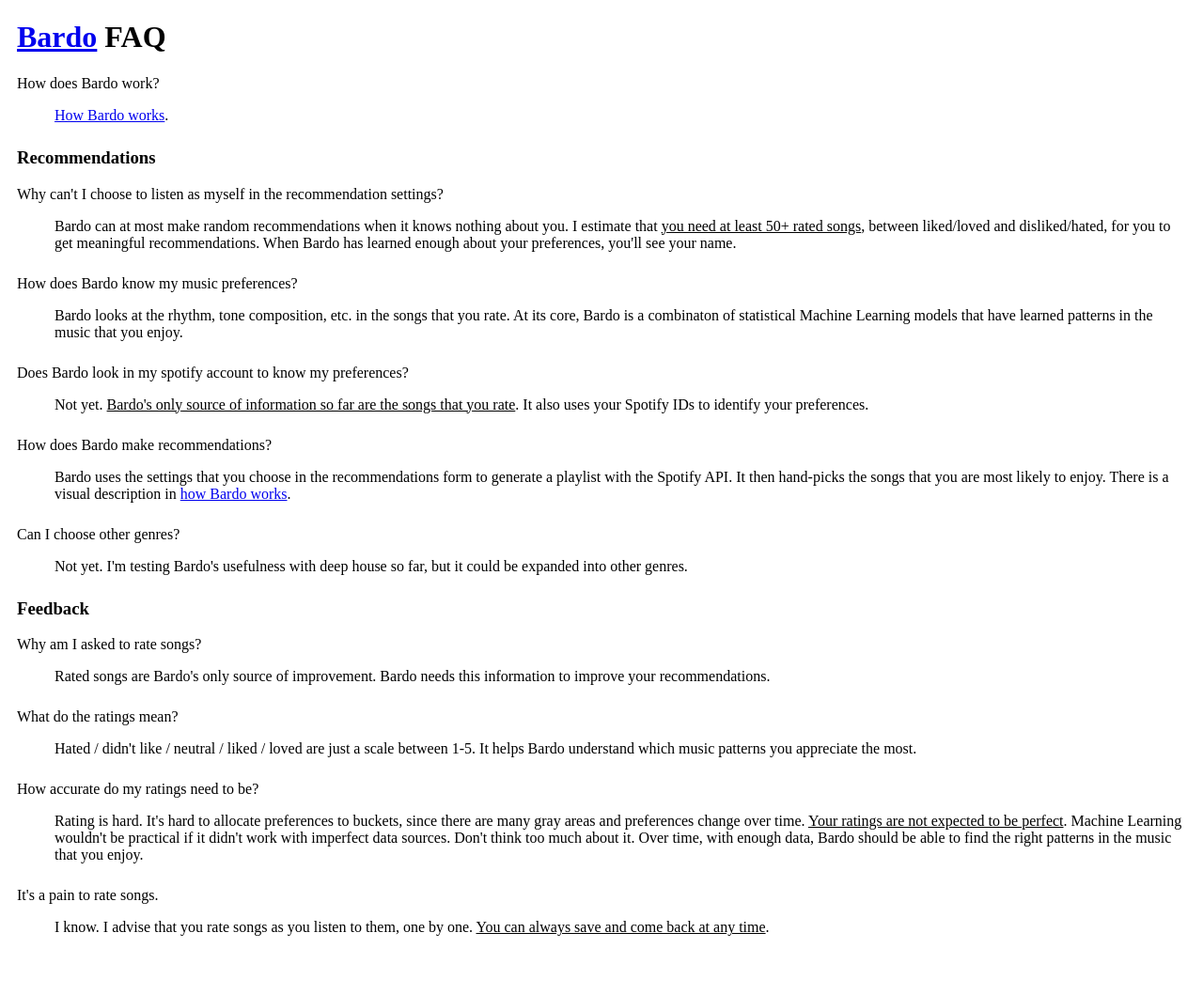
After one commit to lgaleana/bardo, a Flask app: page /faq in a window 1280 px wide. The commit adds this page. Shown: the whole page at 94% size. Run offline with Flask 2, Linux system fonts and the light colour scheme; parts of the project's set-up code (start-up, migrations or seed data) failed here and were passed over.

Commit message:
Added FAQ

```diff
--- a/bardo/__init__.py
+++ b/bardo/__init__.py
@@ -163,10 +163,6 @@
   else:
     return '<meta name="viewport" content="width=device-width">No tracks saved.'
 
-@app.route('/how-it-works')
-def how_it_works():
-  return render_template('how-it-works.html')
-
 @app.route('/rate-recommendations')
 def rate_recommendations():
   def response(token, bardo_id):
@@ -224,6 +220,14 @@
     redirect_url=url_for(post_auth),
   )
 
+@app.route('/faq')
+def faq():
+  return render_template('faq.html')
+
+@app.route('/how-it-works')
+def how_it_works():
+  return render_template('how-it-works.html')
+
 @app.route('/metrics')
 def metrics():
   users_data = db.load_users_data('2020-04-25')
--- /dev/null
+++ b/bardo/templates/faq.html
@@ -0,0 +1,43 @@
+<!doctype html>
+<html lang="en">
+<head>
+  <meta charset="utf-8">
+  <title>Bardo: AI music curator</title>
+  <meta name="description" content="Using AI to discover new music">
+  <meta name="viewport" content="width=device-width">
+  <style>
+    ul {
+      list-style-type: none;
+      margin-bottom: 25px;
+    }
+    body {
+      padding: 0 10px 30px 10px;
+    }
+  </style>
+</head>
+<body>
+  <h1><a href="{{url_for('main')}}">Bardo</a> FAQ</h1>
+  <p>How does Bardo work?</p>
+  <p><ul><li><a href="{{url_for('how_it_works')}}">How Bardo works</a>.</li></ul></p>
+  <h3 id="recommendations">Recommendations</h3>
+  <p>Why can't I choose to listen as myself in the recommendation settings?<p>
+  <p><ul><li>Bardo can at most make random recommendations when it knows nothing about you. I estimate that <u>you need at least 50+ rated songs</u>, between liked/loved and disliked/hated, for you to get meaningful recommendations. When Bardo has learned enough about your preferences, you'll see your name.</li></ul></p>
+  <p>How does Bardo know my music preferences?</p>
+  <p><ul><li>Bardo looks at the rhythm, tone composition, etc. in the songs that you rate. At its core, Bardo is a combinaton of statistical Machine Learning models that have learned patterns in the music that you enjoy.</li></ul></p>
+  <p>Does Bardo look in my spotify account to know my preferences?</p>
+  <p><ul><li>Not yet. <u>Bardo's only source of information so far are the songs that you rate</u>. It also uses your Spotify IDs to identify your preferences.</li></ul></p>
+  <p>How does Bardo make recommendations?</p>
+  <p><ul><li>Bardo uses the settings that you choose in the recommendations form to generate a playlist with the Spotify API. It then hand-picks the songs that you are most likely to enjoy. There is a visual description in <a href="{{url_for('how_it_works')}}#technical">how Bardo works</a>.</li></ul></p>
+  <p>Can I choose other genres?</p>
+  <p><ul><li>Not yet. I'm testing Bardo's usefulness with deep house so far, but it could be expanded into other genres.</li></ul></p>
+  <h3>Feedback</h3>
+  <p>Why am I asked to rate songs?</p>
+  <p><ul><li>Rated songs are Bardo's only source of improvement. Bardo needs this information to improve your recommendations.</li></ul></p>
+  <p>What do the ratings mean?</p>
+  <p><ul><li>Hated / didn't like / neutral / liked / loved are just a scale between 1-5. It helps Bardo understand which music patterns you appreciate the most.</li></ul></p>
+  <p>How accurate do my ratings need to be?</p>
+  <p><ul><li>Rating is hard. It's hard to allocate preferences to buckets, since there are many gray areas and preferences change over time. <u>Your ratings are not expected to be perfect</u>. Machine Learning wouldn't be practical if it didn't work with imperfect data sources. Don't think too much about it. Over time, with enough data, Bardo should be able to find the right patterns in the music that you enjoy.</li></ul></p>
+  <p>It's a pain to rate songs.</p>
+  <p><ul><li>I know. I advise that you rate songs as you listen to them, one by one. <u>You can always save and come back at any time</u>.</li></ul></p>
+</body>
+</html>
--- a/bardo/templates/index.html
+++ b/bardo/templates/index.html
@@ -12,6 +12,7 @@
   <p><a href="{{url_for('rate_recommendations')}}">Rate Bardo recommendations</a></p>
   <p><a href="{{url_for('profile')}}">Music preferences</a></p>
   <hr>
+  <p><a href="{{url_for('faq')}}">FAQ</a></p>
   <p><a href="{{url_for('how_it_works')}}">How it works</a></p>
   <p><a href="{{url_for('metrics')}}">Metrics</a></p>
 </body>
--- a/bardo/templates/playlist-selection.html
+++ b/bardo/templates/playlist-selection.html
@@ -17,15 +17,15 @@
 </head>
 <body>
   <h1><a href="{{url_for('main')}}">Bardo</a> Recommendations</h1>
-  <p>The Bardo AI will use your preferences to create a playlist in your spotify account.</p>
+  <p>The Bardo AI will use these settings to create a playlist in your spotify account.</p>
   <form action="{{url_for('generate_playlist')}}" method="GET">
     <h3>Listen as</h3>
     <p>
     {% for label, source in sources.items(): %}
-      <input type="radio" name="source" value="{{source}}" required {{'checked' if bardo_id == source}}> <label>{{label}} {{'(No AI)' if source == 'random'}}</label><br>
+      <input type="radio" name="source" value="{{source}}" required {{'checked' if bardo_id == source}}> <label>{{label}} {{'(No Bardo AI)' if source == 'random'}}</label><br>
     {% endfor %}
       <br>
-      <i>Bardo will create a Playlist as if it was meant for them.</i>
+      <i>Bardo will create a Playlist as if it was meant for them.</i> <a href="{{url_for('faq')}}#recommendations">Why is my name not in here?</a>
     </p>
     <h3>Recommendation seeds</h3>
     <p>
```
Also changed, not shown: bardo/templates/how-it-works.html (+6 -1 lines).
